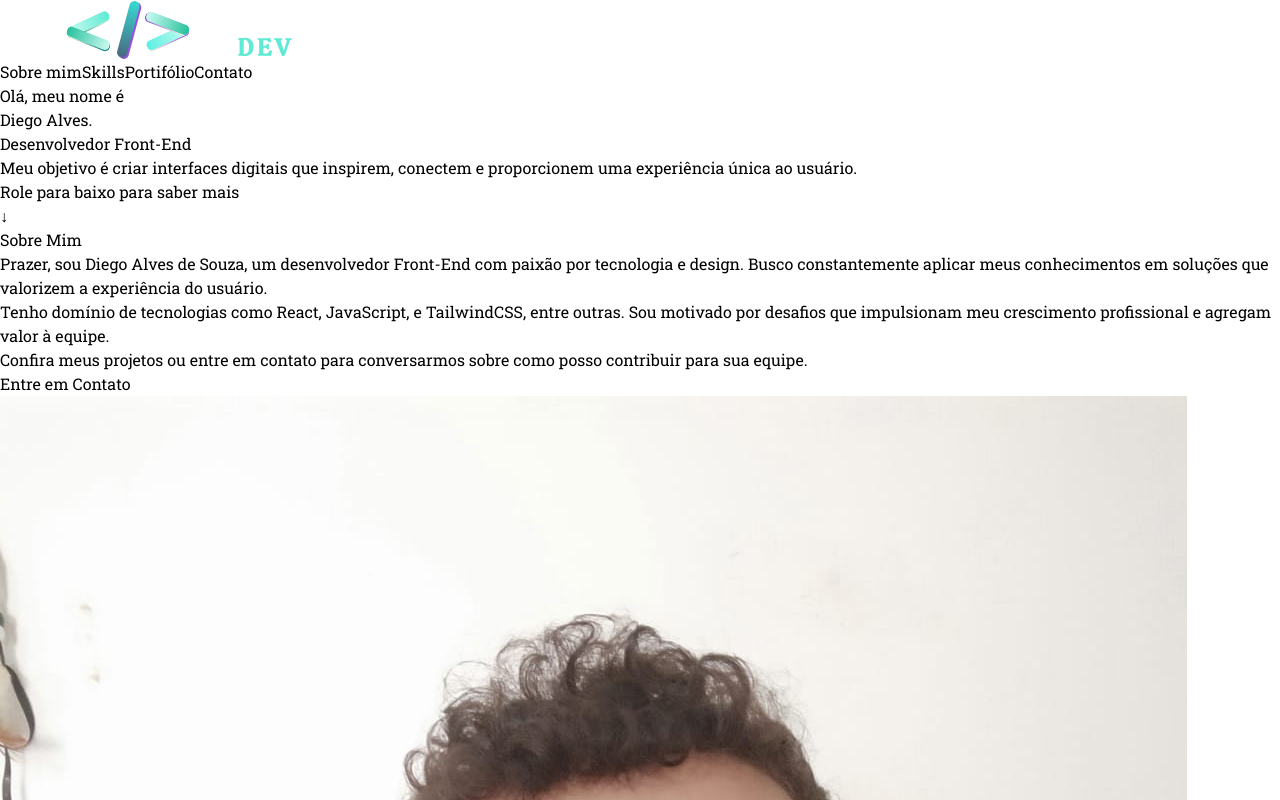
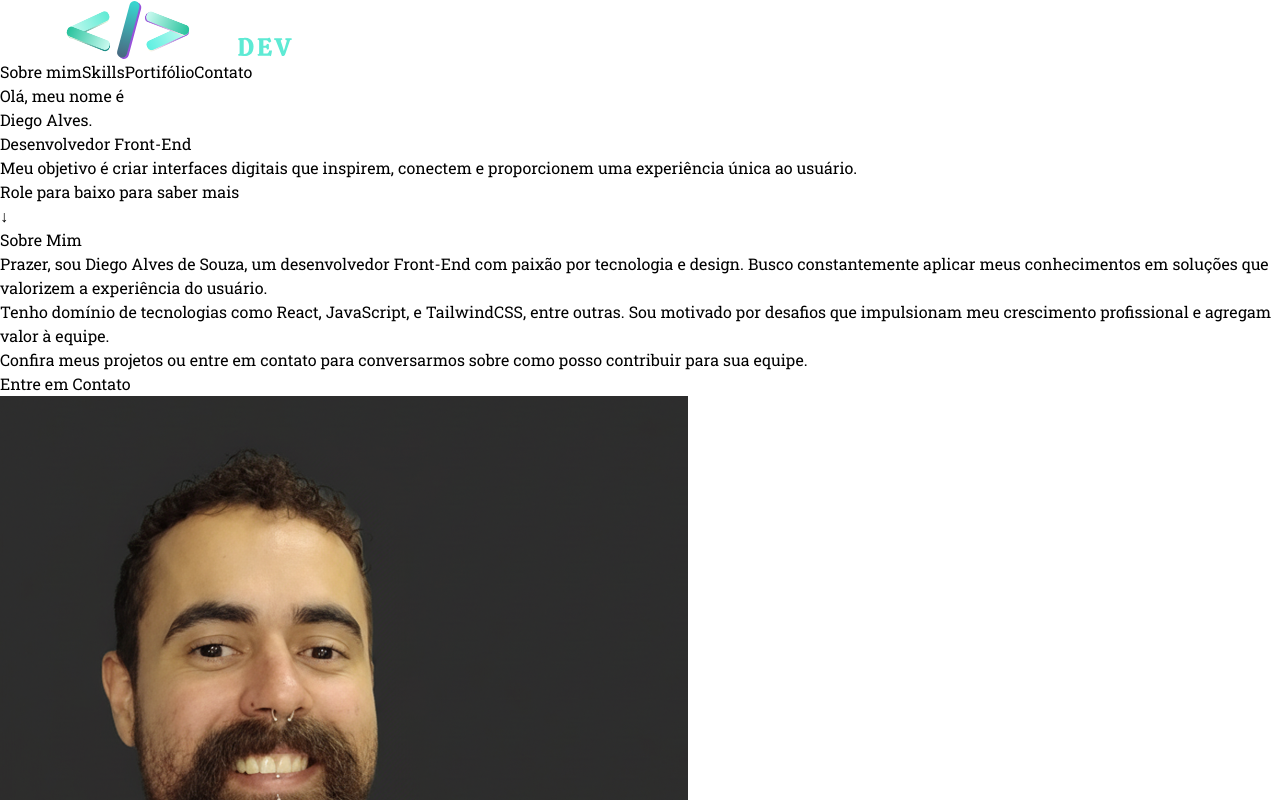
Before and after one commit to DiegoAlvees/meu-portifolio, a React (Vite) app: page / in a window 1280 px wide. Shown: the top 800 px of the page. Built offline with nearby package versions, Linux system fonts and the light colour scheme; a web font is replaced by a local one.

Commit message:
att foto pessoal

```diff
--- a/src/components/Sobre.jsx
+++ b/src/components/Sobre.jsx
@@ -37,8 +37,8 @@ export default function Sobre() {
 
           <div className="w-full md:w-1/2 flex justify-center pb-8">
             <img
-              className="w-64 h-64 rounded-full border-8 border-teal-400 shadow-lg transform transition-transform hover:scale-105"
-              src="/minha-foto.jpg"
+              className="w-72  rounded-full border-2 border-teal-400 shadow-lg transform transition-transform hover:scale-105"
+              src="/minha-foto.png"
               alt="Minha Foto"
             />
           </div>
```
Also changed, not shown: public/minha-foto.jpg (deleted), public/minha-foto.png (added).
